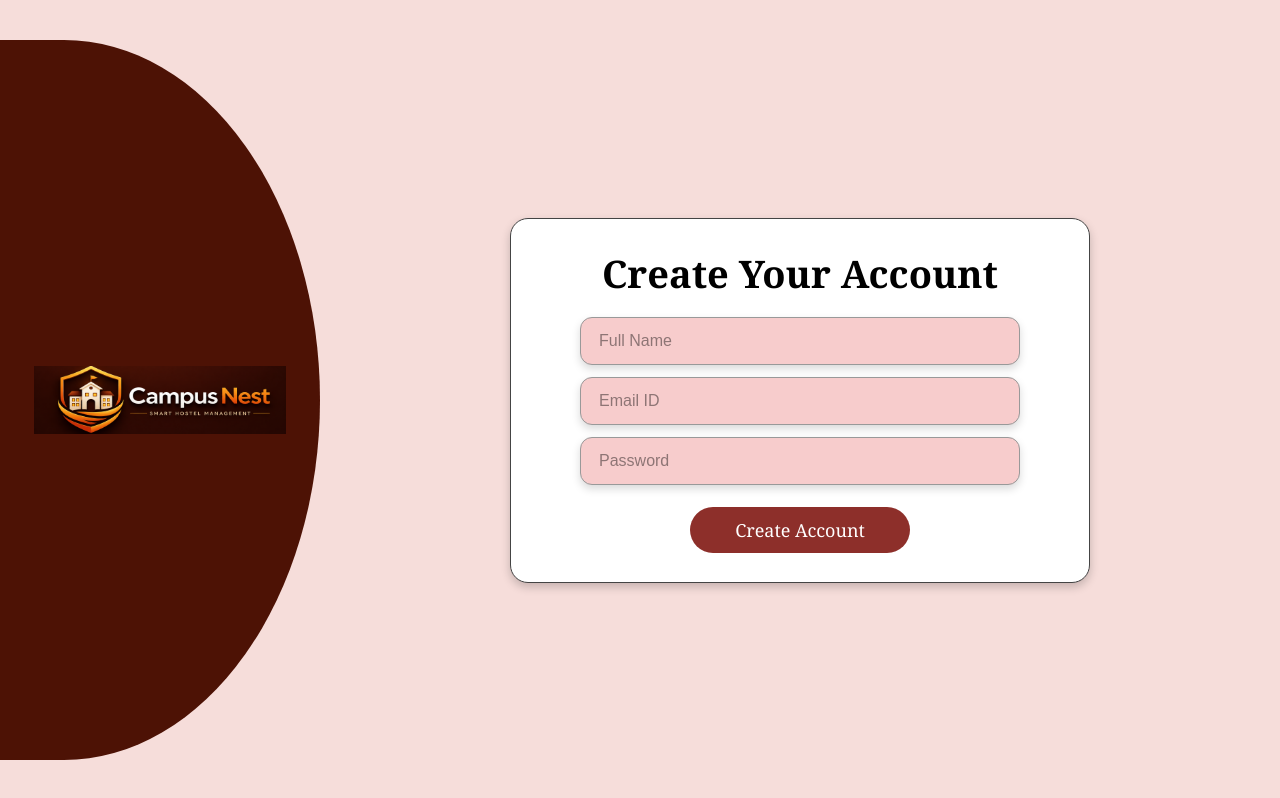
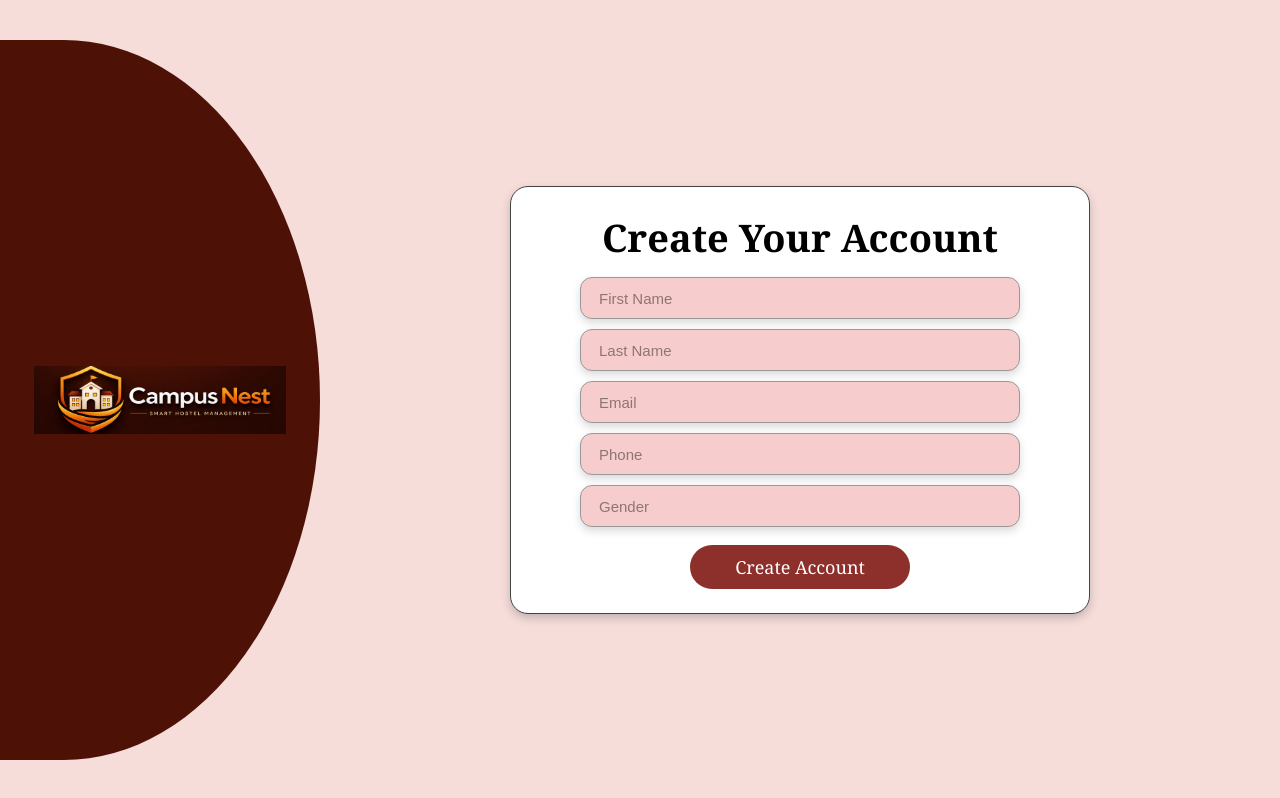
Before and after one commit to lokeshwarijiremaliocean/HMS-Frontend, a React (Vite) app: page /register in a window 1280 px wide. Built offline with nearby package versions, Linux system fonts and the light colour scheme; no server answers.

Commit message:
add changes into create account

```diff
--- a/src/api/authapi.js
+++ b/src/api/authapi.js
@@ -13,4 +13,8 @@ export const verifyOTP = async (email, otp) => {
   });
 };
 
+export const registerAdmin = async (adminData) => {
+  return apiClient.post("/admin", adminData);
+};
+
 export default apiClient;
--- a/src/pages/Register.jsx
+++ b/src/pages/Register.jsx
@@ -1,51 +1,185 @@
-import { useNavigate } from "react-router-dom";
+import { useState } from "react";
+import { useNavigate, useLocation } from "react-router-dom";
 
 import "../styles/auth.css";
 import LeftPanel from "../components/auth/LeftPanel";
+import SuccessPopup from "../components/common/SuccessPopup";
+import { registerAdmin } from "../api/authapi";
 
 function Register() {
   const navigate = useNavigate();
+  const location = useLocation();
+
+  const initialEmail = location.state?.email || "";
+
+  const [formData, setFormData] = useState({
+    first_name: "",
+    last_name: "",
+    email: initialEmail,
+    phone: "",
+    gender: "",
+  });
+
+  const [loading, setLoading] = useState(false);
+  const [error, setError] = useState("");
+  const [showSuccessPopup, setShowSuccessPopup] = useState(false);
+
+  const handleChange = (e) => {
+    const { name, value } = e.target;
+    setFormData((prev) => ({
+      ...prev,
+      [name]: value,
+    }));
+    if (error) setError("");
+  };
+
+  const validateForm = () => {
+    if (!formData.first_name.trim()) {
+      return "First Name is required.";
+    }
+    if (!formData.last_name.trim()) {
+      return "Last Name is required.";
+    }
+    if (!formData.email.trim()) {
+      return "Email is required.";
+    }
+    if (!formData.phone.trim()) {
+      return "Phone is required.";
+    }
+    if (!formData.gender.trim()) {
+      return "Gender is required.";
+    }
+    return null;
+  };
+
+  const handleSubmit = async (e) => {
+    if (e) e.preventDefault();
+
+    const validationError = validateForm();
+    if (validationError) {
+      setError(validationError);
+      return;
+    }
+
+    if (loading) return;
+    setLoading(true);
+    setError("");
+
+    const requestBody = {
+      first_name: formData.first_name.trim(),
+      last_name: formData.last_name.trim(),
+      email: formData.email.trim(),
+      phone: formData.phone.trim(),
+      gender: formData.gender.trim(),
+    };
+
+    try {
+      const response = await registerAdmin(requestBody);
+
+      if (formData.phone) {
+        localStorage.setItem("admin_phone", formData.phone.trim());
+      }
+
+      setShowSuccessPopup(true);
+    } catch (err) {
+      console.error("Admin registration error:", err);
+      let errorMsg = "Registration failed. Please try again.";
+      if (err.response?.data) {
+        const data = err.response.data;
+        if (typeof data.detail === "string") {
+          errorMsg = data.detail;
+        } else if (Array.isArray(data.detail)) {
+          errorMsg = data.detail.map((d) => d.msg || JSON.stringify(d)).join(", ");
+        } else if (data.message) {
+          errorMsg = data.message;
+        }
+      } else if (err.message) {
+        errorMsg = err.message;
+      }
+      setError(errorMsg);
+    } finally {
+      setLoading(false);
+    }
+  };
+
+  const handleSuccessConfirm = () => {
+    setShowSuccessPopup(false);
+    navigate("/dashboard");
+  };
 
   return (
     <div className="page">
       <LeftPanel />
 
       <div className="card register-card">
-
         <h1 className="register-title">
           Create Your Account
         </h1>
 
-        <div className="register-form">
+        <form className="register-form" onSubmit={handleSubmit}>
+          {error && <div className="register-error">{error}</div>}
 
           <input
             type="text"
-            placeholder="Full Name"
+            name="first_name"
+            placeholder="First Name"
             className="register-input"
+            value={formData.first_name}
+            onChange={handleChange}
+          />
+
+          <input
+            type="text"
+            name="last_name"
+            placeholder="Last Name"
+            className="register-input"
+            value={formData.last_name}
+            onChange={handleChange}
           />
 
           <input
             type="email"
-            placeholder="Email ID"
+            name="email"
+            placeholder="Email"
             className="register-input"
+            value={formData.email}
+            onChange={handleChange}
           />
 
           <input
-            type="password"
-            placeholder="Password"
+            type="text"
+            name="phone"
+            placeholder="Phone"
             className="register-input"
+            value={formData.phone}
+            onChange={handleChange}
+          />
+
+          <input
+            type="text"
+            name="gender"
+            placeholder="Gender"
+            className="register-input"
+            value={formData.gender}
+            onChange={handleChange}
           />
 
           <button
-              className="register-btn"
-              onClick={() => navigate("/dashboard")}
+            type="submit"
+            className="register-btn"
+            disabled={loading}
           >
-              Create Account
-        </button>
+            {loading ? "Creating..." : "Create Account"}
+          </button>
+        </form>
+      </div>
 
-        </div>
-
-      </div>
+      <SuccessPopup
+        isOpen={showSuccessPopup}
+        title="Registration Successful!"
+        message="Your admin account has been created successfully."
+        onConfirm={handleSuccessConfirm}
+      />
     </div>
   );
 }
--- a/src/styles/auth.css
+++ b/src/styles/auth.css
@@ -296,19 +296,20 @@
     justify-content: center;
 
     width: 580px;
-    height: 365px;
+    min-height: 365px;
+    height: auto;
 
-    padding: 20px 0;
+    padding: 24px 0;
 }
 
 
 .register-title {
-    font-size: 32px;
+    font-size: 28px;
 
     font-family: Georgia, serif;
     font-weight: 700;
 
-    margin-bottom: 18px;
+    margin-bottom: 14px;
 }
 
 
@@ -319,13 +320,13 @@
     display: flex;
     flex-direction: column;
 
-    gap: 12px;
+    gap: 10px;
 }
 
 
 .register-input {
     width: 100%;
-    height: 48px;
+    height: 42px;
 
     background: #F7CCCC;
 
@@ -334,7 +335,7 @@
 
     padding-left: 18px;
 
-    font-size: 16px;
+    font-size: 15px;
 
     outline: none;
 
@@ -347,11 +348,23 @@
 }
 
 
+.register-error {
+    color: #d9534f;
+    background: #fdf7f7;
+    border: 1px solid #d9534f;
+    border-radius: 8px;
+    padding: 8px 12px;
+    font-size: 14px;
+    text-align: center;
+    width: 100%;
+}
+
+
 .register-btn {
     width: 220px;
-    height: 46px;
+    height: 44px;
 
-    margin: 10px auto 0;
+    margin: 8px auto 0;
 
     border: none;
     border-radius: 30px;
```
